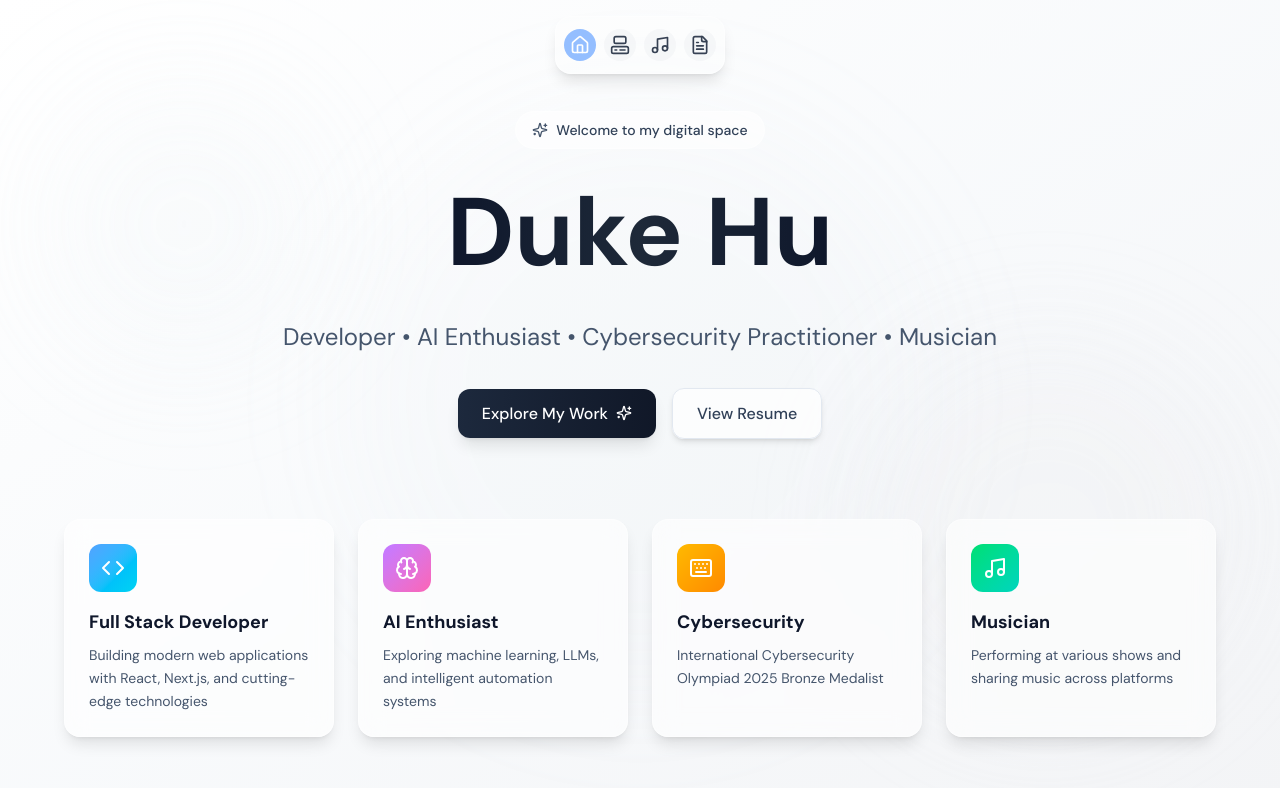
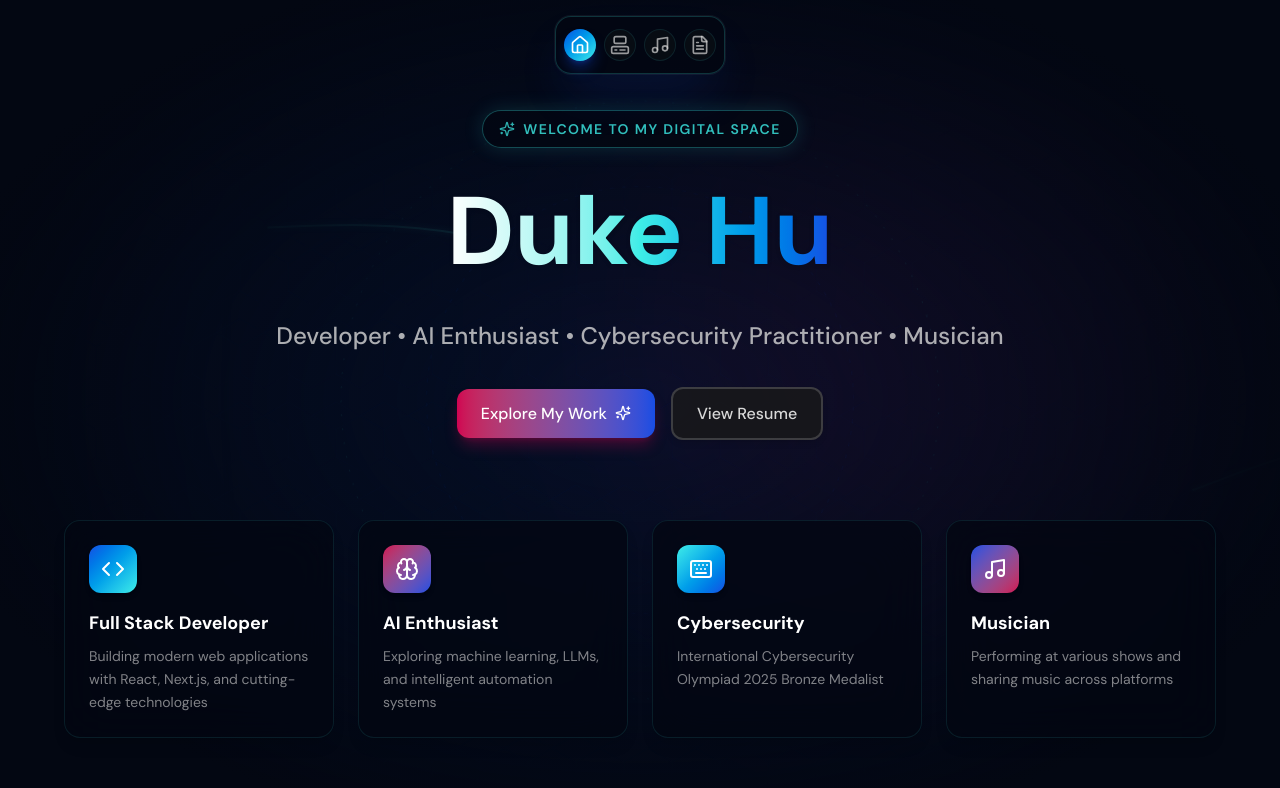
Before and after one commit to Dukehjx/Duke-Personal-Website, a React (Vite) app: page / in a window 1280 px wide. Shown: the top 788 px of the page. Built offline with nearby package versions, Linux system fonts and the light colour scheme.

Commit message:
improve homepage

```diff
--- a/src/components/HomePage.jsx
+++ b/src/components/HomePage.jsx
@@ -31,25 +31,25 @@ const HomePage = () => {
       icon: Code,
       title: "Full Stack Developer",
       description: "Building modern web applications with React, Next.js, and cutting-edge technologies",
-      color: "from-blue-400 to-cyan-400"
+      color: "from-[#174DE3] to-[#3EEDE7]"
     },
     {
       icon: Brain,
       title: "AI Enthusiast",
       description: "Exploring machine learning, LLMs, and intelligent automation systems",
-      color: "from-purple-400 to-pink-400"
+      color: "from-[#D00252] to-[#174DE3]"
     },
     {
       icon: Keyboard,
       title: "Cybersecurity",
       description: "International Cybersecurity Olympiad 2025 Bronze Medalist",
-      color: "from-amber-400 to-orange-400"
+      color: "from-[#3EEDE7] to-[#174DE3]"
     },
     {
       icon: Music,
       title: "Musician",
       description: "Performing at various shows and sharing music across platforms",
-      color: "from-green-400 to-teal-400"
+      color: "from-[#174DE3] to-[#D00252]"
     }
   ];
 
@@ -58,18 +58,95 @@ const HomePage = () => {
   };
 
   return (
-    <div className="relative min-h-screen overflow-hidden bg-gradient-to-br from-white via-slate-50 to-gray-100 dark:from-slate-950 dark:via-slate-900 dark:to-gray-900">
-      {/* Animated background elements - using pure CSS for performance */}
+    <div className="relative min-h-screen overflow-hidden bg-[#030712]">
+      {/* Advanced Animated SVG Background */}
       <div className="absolute inset-0 overflow-hidden pointer-events-none">
-        <div className="absolute top-20 left-10 w-72 h-72 bg-slate-200/20 dark:bg-slate-700/10 rounded-full blur-3xl animate-pulse" style={{ animationDuration: '4s' }} />
-        <div className="absolute bottom-20 right-10 w-96 h-96 bg-gray-200/20 dark:bg-gray-700/10 rounded-full blur-3xl animate-pulse" style={{ animationDuration: '6s', animationDelay: '1s' }} />
-        <div className="absolute top-1/2 left-1/2 transform -translate-x-1/2 -translate-y-1/2 w-[600px] h-[600px] bg-slate-300/10 dark:bg-slate-600/5 rounded-full blur-3xl animate-pulse" style={{ animationDuration: '8s', animationDelay: '2s' }} />
+        {/* Radial gradient glow for depth */}
+        <div className="absolute top-1/2 left-1/2 -translate-x-1/2 -translate-y-1/2 w-[100vw] h-[100vw] bg-[#174DE3]/10 rounded-full blur-[120px] mix-blend-screen" />
+        <div className="absolute top-0 right-0 w-[50vw] h-[50vw] bg-[#D00252]/10 rounded-full blur-[100px] mix-blend-screen animate-pulse" style={{ animationDuration: '8s' }} />
+
+        <svg className="absolute inset-0 w-full h-full opacity-40" xmlns="http://www.w3.org/2000/svg">
+          <defs>
+            <linearGradient id="grid-grad" x1="0%" y1="0%" x2="100%" y2="100%">
+              <stop offset="0%" stopColor="#3EEDE7" stopOpacity="0.1" />
+              <stop offset="50%" stopColor="#174DE3" stopOpacity="0.2" />
+              <stop offset="100%" stopColor="#D00252" stopOpacity="0.1" />
+            </linearGradient>
+
+            <linearGradient id="line-grad" x1="0%" y1="0%" x2="100%" y2="0%">
+              <stop offset="0%" stopColor="transparent" />
+              <stop offset="50%" stopColor="#3EEDE7" />
+              <stop offset="100%" stopColor="transparent" />
+            </linearGradient>
+
+            <linearGradient id="line-grad-2" x1="0%" y1="0%" x2="100%" y2="0%">
+              <stop offset="0%" stopColor="transparent" />
+              <stop offset="50%" stopColor="#D00252" />
+              <stop offset="100%" stopColor="transparent" />
+            </linearGradient>
+
+            <filter id="glow">
+              <feGaussianBlur stdDeviation="3" result="coloredBlur"/>
+              <feMerge>
+                <feMergeNode in="coloredBlur"/>
+                <feMergeNode in="SourceGraphic"/>
+              </feMerge>
+            </filter>
+
+            <pattern id="hex-pattern" width="60" height="103.923" patternUnits="userSpaceOnUse" patternTransform="scale(0.8)">
+               <path d="M30 0L60 17.32v34.64L30 69.28L0 51.96V17.32z" fill="none" stroke="url(#grid-grad)" strokeWidth="0.5"/>
+               <path d="M30 103.923L60 86.602" fill="none" stroke="url(#grid-grad)" strokeWidth="0.5"/>
+               <path d="M30 103.923L0 86.602" fill="none" stroke="url(#grid-grad)" strokeWidth="0.5"/>
+            </pattern>
+          </defs>
+
+          {/* Hexagonal Background Pattern */}
+          <rect width="100%" height="100%" fill="url(#hex-pattern)" />
+
+          {/* Animated Data Paths */}
+          <g filter="url(#glow)">
+            <path
+              d="M -100,200 C 300,300 400,100 800,400 S 1200,300 1600,500"
+              fill="none"
+              stroke="url(#line-grad)"
+              strokeWidth="2"
+              className="animate-[dash_8s_linear_infinite]"
+              strokeDasharray="200 800"
+            />
+            <path
+              d="M -100,600 C 400,500 500,800 900,600 S 1300,800 1800,500"
+              fill="none"
+              stroke="url(#line-grad-2)"
+              strokeWidth="1.5"
+              className="animate-[dash_12s_linear_infinite_reverse]"
+              strokeDasharray="150 900"
+            />
+            <path
+              d="M 200,-100 C 300,300 100,500 400,900 S 600,1200 800,1600"
+              fill="none"
+              stroke="url(#line-grad)"
+              strokeWidth="2"
+              className="animate-[dash_10s_linear_infinite]"
+              strokeDasharray="300 1000"
+            />
+          </g>
+
+          {/* Floating abstract tech shapes */}
+          <g className="animate-[spin_40s_linear_infinite]" style={{ transformOrigin: '50% 50%' }}>
+            <circle cx="50%" cy="50%" r="20%" fill="none" stroke="#174DE3" strokeWidth="0.5" strokeDasharray="4 8" opacity="0.5" />
+            <circle cx="50%" cy="50%" r="28%" fill="none" stroke="#3EEDE7" strokeWidth="1" strokeDasharray="2 12" opacity="0.3" className="animate-[spin_30s_linear_infinite_reverse]" style={{ transformOrigin: '50% 50%' }} />
+            <path d="M 50% 10% L 65% 30% L 65% 70% L 50% 90% L 35% 70% L 35% 30% Z" fill="none" stroke="#D00252" strokeWidth="0.5" opacity="0.2" className="animate-[pulse_4s_ease-in-out_infinite]" />
+          </g>
+        </svg>
+
+        {/* Subtle gradient overlay to fade edges */}
+        <div className="absolute inset-0 bg-[radial-gradient(ellipse_at_center,transparent_0%,#030712_80%)]" />
       </div>
 
       {/* Top Navigation Bar */}
       <div className="fixed top-2 sm:top-4 left-1/2 transform -translate-x-1/2 z-50 px-2 animate-in slide-in-from-top duration-500">
         <div className="flex items-center gap-2 sm:gap-4 flex-wrap justify-center">
-          <Dock className="bg-white/30 dark:bg-slate-900/30 backdrop-blur-xl border-white/40 dark:border-slate-700/40 shadow-lg">
+          <Dock className="bg-[#030712]/80 backdrop-blur-2xl border border-[#3EEDE7]/20 shadow-2xl shadow-[#174DE3]/20 ring-1 ring-white/5">
             {navigationItems.map((item) => {
               const IconComponent = item.icon;
               return (
@@ -77,8 +154,8 @@ const HomePage = () => {
                   key={item.id}
                   className={
                     item.id === 'home'
-                      ? 'bg-blue-500/50 hover:bg-blue-600/60 text-white'
-                      : 'bg-gray-200/30 dark:bg-gray-900/30 hover:bg-gray-300/40 dark:hover:bg-gray-800/40 text-gray-700 dark:text-gray-200 hover:text-gray-900 dark:hover:text-white'
+                      ? 'bg-gradient-to-br from-[#174DE3] to-[#3EEDE7] text-white shadow-lg shadow-[#174DE3]/40'
+                      : 'bg-[#0d1117]/60 hover:bg-[#174DE3]/20 text-[#D7D7D7]/70 hover:text-[#3EEDE7] border border-[#3EEDE7]/10 hover:border-[#3EEDE7]/40'
                   }
                   onClick={() => handleNavClick(item.path)}
                 >
@@ -94,25 +171,25 @@ const HomePage = () => {
       <div className="relative flex flex-col items-center justify-center min-h-screen px-4 sm:px-6 md:px-8 pt-20 sm:pt-24 pb-12">
         {/* Hero Section */}
         <div className="text-center mb-12 sm:mb-16 md:mb-20 w-full max-w-5xl mx-auto animate-in fade-in slide-in-from-bottom duration-700">
-          <div className="inline-flex items-center gap-2 px-4 py-2 bg-white/60 dark:bg-slate-800/60 backdrop-blur-md rounded-full border border-white/40 dark:border-slate-700/40 mb-6 animate-in fade-in slide-in-from-top duration-700 delay-200">
-            <Sparkles className="w-4 h-4 text-slate-600 dark:text-slate-400" />
-            <span className="text-sm font-medium text-slate-700 dark:text-slate-200">Welcome to my digital space</span>
+          <div className="inline-flex items-center gap-2 px-4 py-2 bg-[#030712]/80 backdrop-blur-md rounded-full border border-[#3EEDE7]/30 mb-6 animate-in fade-in slide-in-from-top duration-700 delay-200 shadow-[0_0_20px_rgba(62,237,231,0.15)]">
+            <Sparkles className="w-4 h-4 text-[#3EEDE7] animate-pulse" />
+            <span className="text-sm font-semibold tracking-widest uppercase text-[#3EEDE7]/80">Welcome to my digital space</span>
           </div>
 
           <h1 className="text-4xl sm:text-5xl md:text-6xl lg:text-7xl xl:text-8xl font-bold mb-6 leading-tight">
-            <span className="bg-gradient-to-r from-slate-900 via-gray-800 to-slate-900 dark:from-white dark:via-gray-200 dark:to-white bg-clip-text text-transparent animate-in fade-in slide-in-from-bottom duration-700 delay-300 inline-block">
+            <span className="bg-gradient-to-r from-white via-[#3EEDE7] to-[#174DE3] bg-clip-text text-transparent animate-in fade-in slide-in-from-bottom duration-700 delay-300 inline-block drop-shadow-sm">
               Duke Hu
             </span>
           </h1>
 
-          <p className="text-lg sm:text-xl md:text-2xl text-slate-600 dark:text-slate-300 max-w-3xl mx-auto px-2 leading-relaxed mb-8 animate-in fade-in slide-in-from-bottom duration-700 delay-500">
+          <p className="text-lg sm:text-xl md:text-2xl text-[#D7D7D7]/80 max-w-3xl mx-auto px-2 leading-relaxed mb-8 animate-in fade-in slide-in-from-bottom duration-700 delay-500 font-medium">
             Developer • AI Enthusiast • Cybersecurity Practitioner • Musician
           </p>
 
           <div className="flex flex-wrap items-center justify-center gap-3 sm:gap-4 animate-in fade-in slide-in-from-bottom duration-700 delay-700">
             <button
               onClick={() => navigate('/computer')}
-              className="group px-6 py-3 bg-gradient-to-r from-slate-800 to-gray-900 hover:from-slate-900 hover:to-black text-white rounded-xl font-medium shadow-lg hover:shadow-xl transition-all duration-200 hover:-translate-y-0.5"
+              className="group px-6 py-3 bg-gradient-to-r from-[#D00252] to-[#174DE3] hover:from-[#e00262] hover:to-[#275de8] text-white rounded-xl font-medium shadow-lg shadow-[#D00252]/30 hover:shadow-xl hover:shadow-[#D00252]/50 transition-all duration-300 hover:-translate-y-1"
             >
               <span className="flex items-center gap-2">
                 Explore My Work
@@ -121,7 +198,7 @@ const HomePage = () => {
             </button>
             <button
               onClick={() => navigate('/cv')}
-              className="px-6 py-3 bg-white/70 dark:bg-slate-800/70 hover:bg-white dark:hover:bg-slate-800 text-slate-700 dark:text-slate-200 rounded-xl font-medium border border-slate-200 dark:border-slate-700 backdrop-blur-sm shadow-md hover:shadow-lg transition-all duration-200 hover:-translate-y-0.5"
+              className="px-6 py-3 bg-[#1a1a1a]/80 hover:bg-[#2a2a2a] text-[#D7D7D7] hover:text-white rounded-xl font-medium border-2 border-[#D7D7D7]/20 hover:border-[#3EEDE7]/50 backdrop-blur-sm shadow-md hover:shadow-[0_0_20px_rgba(62,237,231,0.2)] transition-all duration-300 hover:-translate-y-1"
             >
               View Resume
             </button>
@@ -135,16 +212,18 @@ const HomePage = () => {
             return (
               <div
                 key={index}
-                className="group relative bg-white/60 dark:bg-slate-800/60 backdrop-blur-md rounded-2xl p-6 border border-white/40 dark:border-slate-700/40 hover:border-white/60 dark:hover:border-slate-600/60 shadow-lg hover:shadow-xl transition-all duration-300 hover:-translate-y-1 cursor-pointer animate-in fade-in slide-in-from-bottom duration-700"
+                className="group relative bg-[#030712]/70 backdrop-blur-xl rounded-2xl p-6 border border-[#3EEDE7]/10 hover:border-[#3EEDE7]/40 shadow-lg hover:shadow-[0_0_30px_rgba(62,237,231,0.15)] transition-all duration-500 hover:-translate-y-2 cursor-pointer animate-in fade-in slide-in-from-bottom duration-700"
                 style={{ animationDelay: `${800 + index * 100}ms` }}
               >
-                <div className={`inline-flex p-3 rounded-xl bg-gradient-to-br ${item.color} mb-4 group-hover:scale-110 transition-transform duration-300`}>
+                {/* Subtle corner glow */}
+                <div className="absolute top-0 right-0 w-24 h-24 opacity-0 group-hover:opacity-100 transition-opacity duration-500 rounded-tr-2xl" style={{ background: 'radial-gradient(circle at top right, rgba(62,237,231,0.1), transparent 70%)' }} />
+                <div className={`inline-flex p-3 rounded-xl bg-gradient-to-br ${item.color} mb-4 group-hover:scale-110 transition-transform duration-300 shadow-md`}>
                   <IconComponent className="w-6 h-6 text-white" />
                 </div>
-                <h3 className="text-lg font-bold text-slate-900 dark:text-white mb-2">
+                <h3 className="text-lg font-bold text-white mb-2">
                   {item.title}
                 </h3>
-                <p className="text-sm text-slate-600 dark:text-slate-300 leading-relaxed">
+                <p className="text-sm text-[#D7D7D7]/60 leading-relaxed">
                   {item.description}
                 </p>
               </div>
```
Also changed, not shown: src/index.css (+21 -0 lines).
